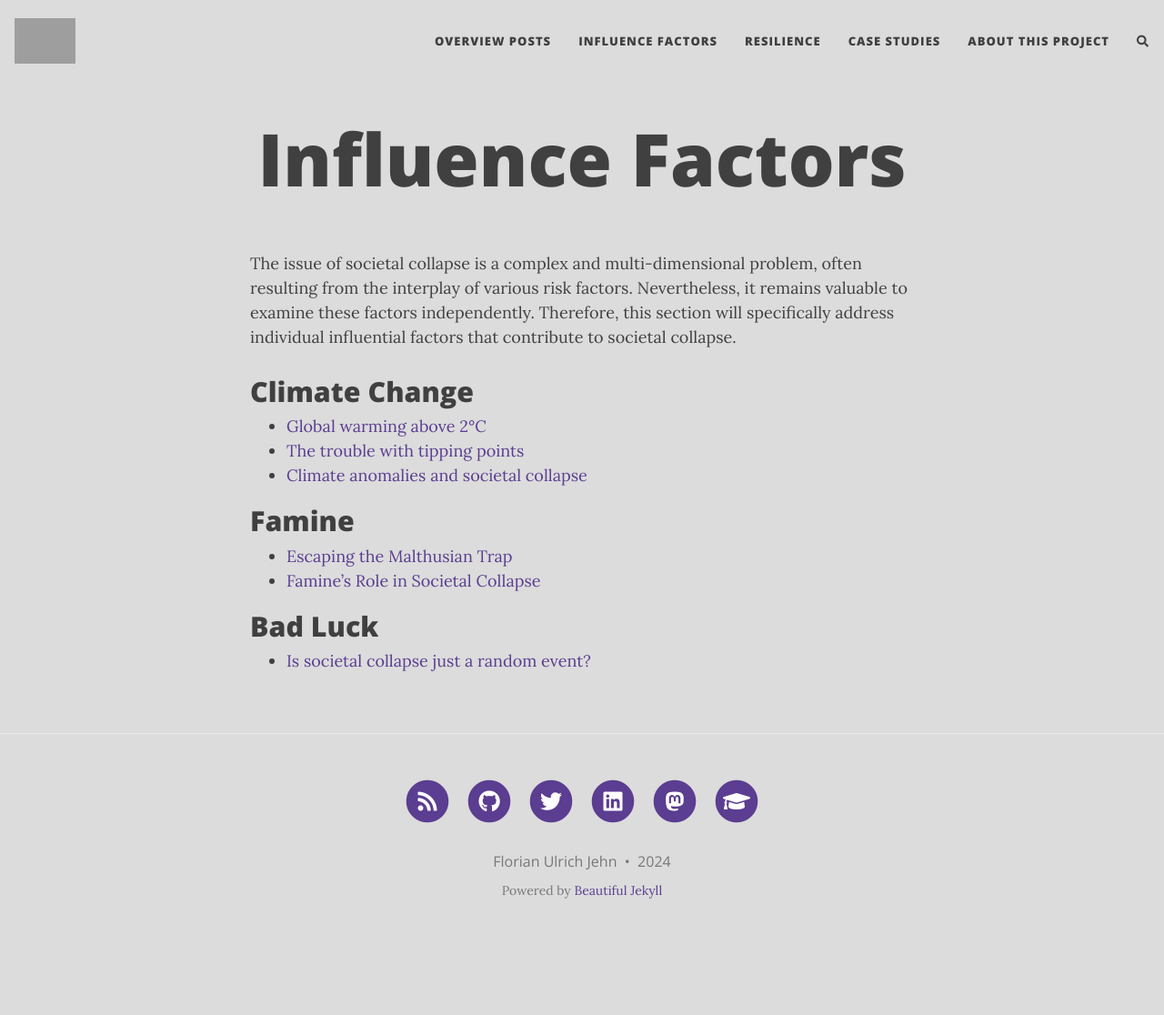
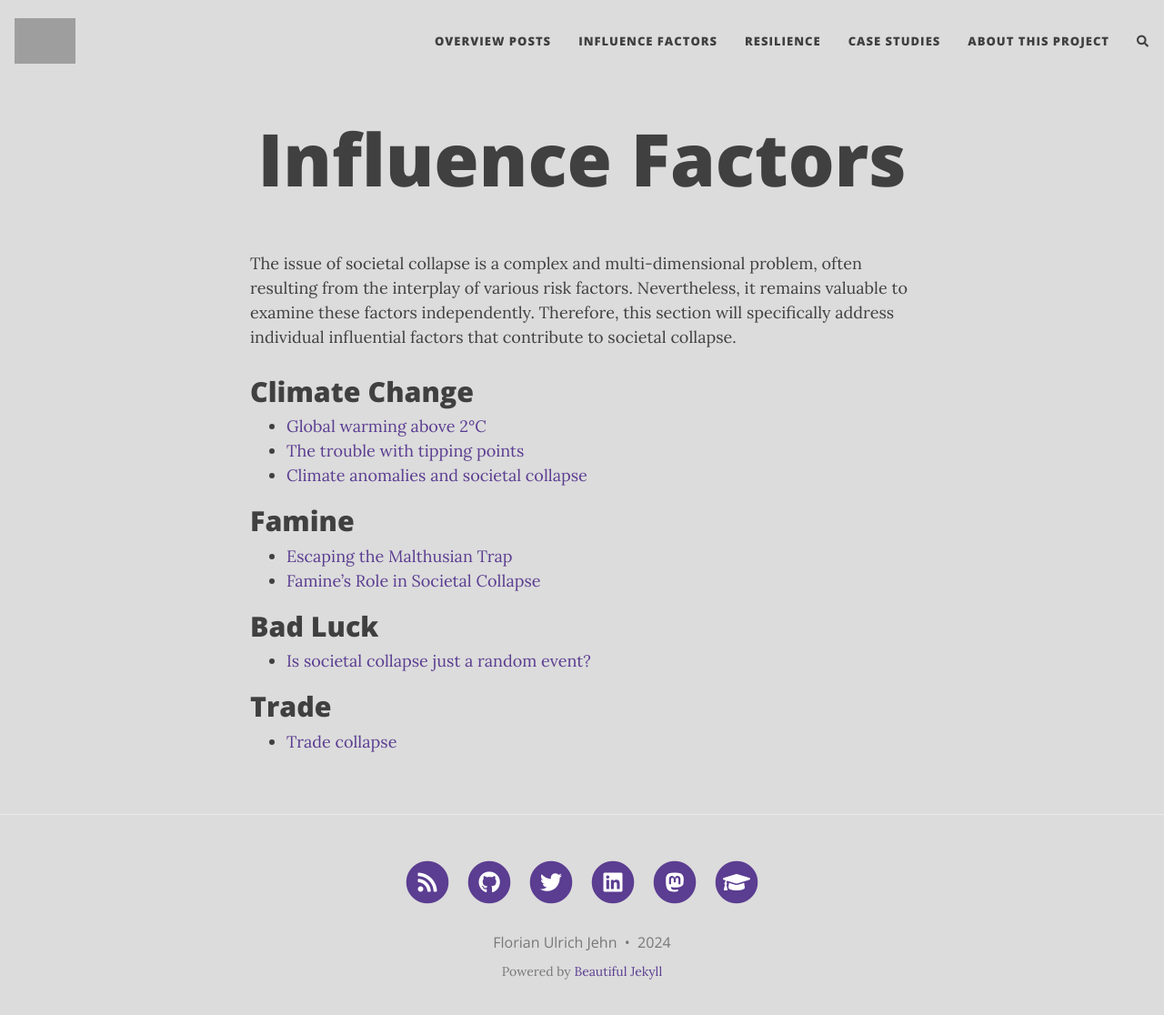
Before and after one commit to florianjehn/Societal_Collapse, a Jekyll site: the page built from factors.md, in a window 1280 px wide and 1129 px high. Shown: the top 1116 px of the window at 91% size. Built offline with Jekyll 4.4.1, drawn with Linux system fonts in a browser that asks for light colours; nearby versions of some CDN libraries; comment, search, counter and statistics services are not loaded; grey boxes are pictures that could not be loaded.

Commit message:
Update factors.md

```diff
--- a/factors.md
+++ b/factors.md
@@ -15,3 +15,6 @@ The issue of societal collapse is a complex and multi-dimensional problem, often
 
 # Bad Luck
 * [Is societal collapse just a random event?](https://florianjehn.github.io/Societal_Collapse/2023-12-04-bad_luck/)
+
+# Trade
+* [Trade collapse](https://florianjehn.github.io/Societal_Collapse/2024-04-25-trade_collapse/)
```
